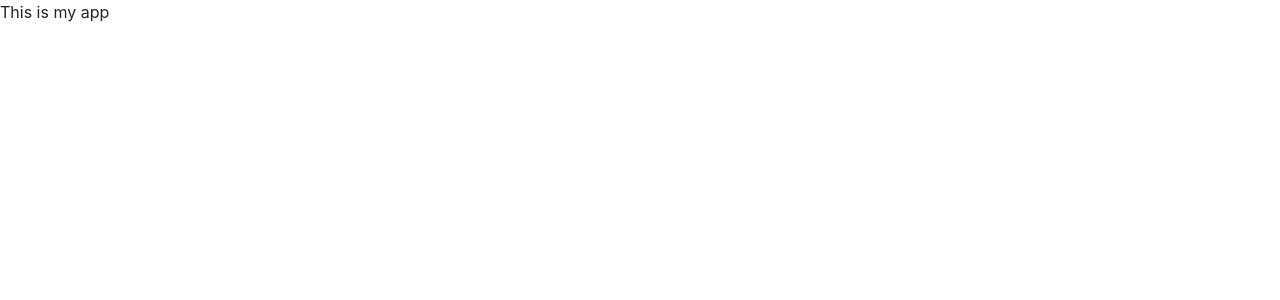
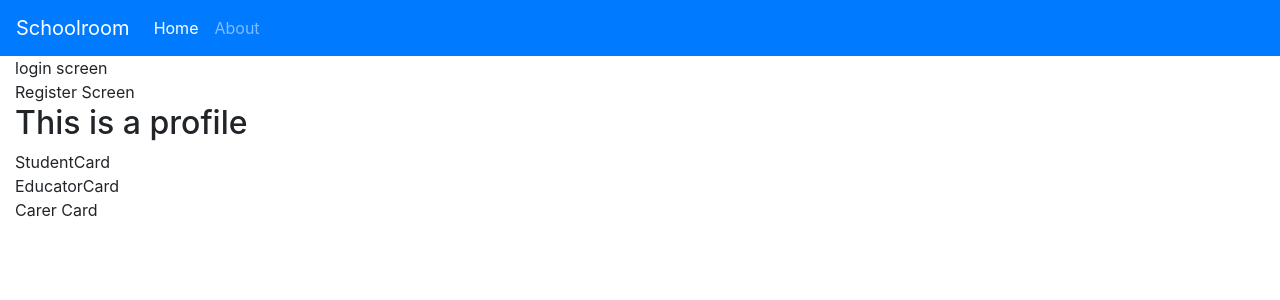
Before and after one commit to bluthgeld/schoolroomapp-frontend, a React (Create React App) app: page / in a window 1280 px wide. Shown: the top 300 px of the page. Built offline with nearby package versions, Linux system fonts and the light colour scheme.

Commit message:
basic component tree started

```diff
--- a/package.json
+++ b/package.json
@@ -8,6 +8,7 @@
     "popper.js": "^1.15.0",
     "react": "^16.8.6",
     "react-dom": "^16.8.6",
+    "react-router-dom": "^5.0.1",
     "react-scripts": "3.0.1",
     "typescript": "^3.5.3"
   },
--- a/src/App.js
+++ b/src/App.js
@@ -1,14 +1,40 @@
-import React from 'react';
+import React, { Component } from 'react'
+import Nav from './Nav.js'
+import Profile from './Profile.js'
+import Login from './Login.js'
+import Register from './Register.js'
+import {Route} from 'react-router-dom'
 
 
-function App() {
-  return (
-    <div className="App">
-      <header className="App-header">
-        This is my app
-      </header>
+class App extends Component {
+
+  constructor() {
+    super()
+
+    this.state = {
+      user: "Rob"
+    }
+
+  }
+
+
+
+  render() {
+    return (
+    <div>
+      <Nav />
+      <div className="container-fluid">
+
+        <Login />
+        <Register />
+        <Profile />
+
+      </div>
     </div>
-  );
+
+    )
+  }
+
 }
 
 export default App;
--- /dev/null
+++ b/src/CarerCard.js
@@ -0,0 +1,9 @@
+import React from 'react'
+
+const CarerCard = () => {
+  return (
+  <div>Carer Card</div>
+  )
+}
+
+export default CarerCard
--- /dev/null
+++ b/src/EducatorCard.js
@@ -0,0 +1,9 @@
+import React from 'react'
+
+const EducatorCard = () => {
+  return (
+  <div>EducatorCard</div>
+  )
+}
+
+export default EducatorCard
--- /dev/null
+++ b/src/Login.js
@@ -0,0 +1,9 @@
+import React from 'react'
+
+const Login = () => {
+  return (
+  <div>login screen</div>
+  )
+}
+
+export default Login
--- /dev/null
+++ b/src/Nav.js
@@ -0,0 +1,30 @@
+import React from 'react'
+
+const Nav = () => {
+  return (
+
+    <div className="row">
+      <div className="col-sm-12">
+        <nav className="navbar navbar-expand-lg navbar-dark bg-primary">
+          <a className="navbar-brand" href="/">Schoolroom</a>
+            <button className="navbar-toggler" type="button" data-toggle="collapse" data-target="#navbarColor01" aria-controls="navbarColor01" aria-expanded="false" aria-label="Toggle navigation">
+              <span className="navbar-toggler-icon"></span>
+            </button>
+          <div className="collapse navbar-collapse" id="navbarColor01">
+            <ul className="navbar-nav mr-auto">
+              <li className="nav-item active">
+                <a className="nav-link" href="/">Home</a>
+              </li>
+              <li className="nav-item">
+                <a className="nav-link" href="/about">About</a>
+              </li>
+            </ul>
+          </div>
+        </nav>
+      </div>
+    </div>
+
+  )
+}
+
+export default Nav
--- /dev/null
+++ b/src/Profile.js
@@ -0,0 +1,29 @@
+import React, { Component } from 'react'
+import StudentCard from './StudentCard.js'
+import EducatorCard from './EducatorCard.js'
+import CarerCard from './CarerCard.js'
+
+class Profile extends Component {
+
+  constructor() {
+    super()
+
+    this.state = {
+      userprofile: "userprofile"
+    }
+  }
+
+  render() {
+    return (
+      <div>
+        <h2>This is a profile</h2>
+        <StudentCard />
+        <EducatorCard />
+        <CarerCard />
+
+      </div>
+    )
+  }
+}
+
+export default Profile
--- /dev/null
+++ b/src/Register.js
@@ -0,0 +1,9 @@
+import React from 'react'
+
+const Register = () => {
+  return (
+  <div>Register Screen</div>
+  )
+}
+
+export default Register
--- /dev/null
+++ b/src/StudentCard.js
@@ -0,0 +1,9 @@
+import React from 'react'
+
+const StudentCard = () => {
+  return (
+  <div>StudentCard</div>
+  )
+}
+
+export default StudentCard
--- a/src/index.js
+++ b/src/index.js
@@ -7,8 +7,9 @@ import ReactDOM from 'react-dom';
 import './index.css';
 import App from './App';
 import * as serviceWorker from './serviceWorker';
+import {BrowserRouter as Router} from 'react-router-dom'
 
-ReactDOM.render(<App />, document.getElementById('root'));
+ReactDOM.render(<Router><App /></Router>, document.getElementById('root'));
 
 // If you want your app to work offline and load faster, you can change
 // unregister() to register() below. Note this comes with some pitfalls.
```
Also changed, not shown: 1 other file (tests, documents, lock files or other folders).
